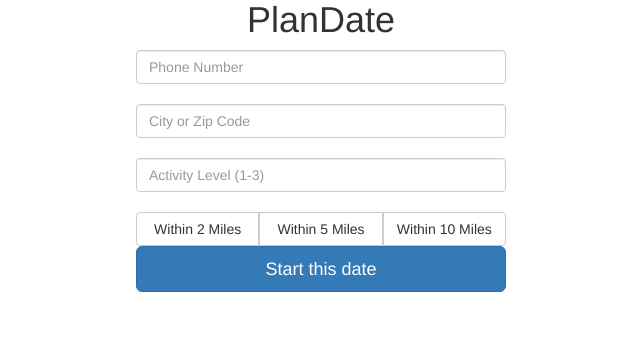
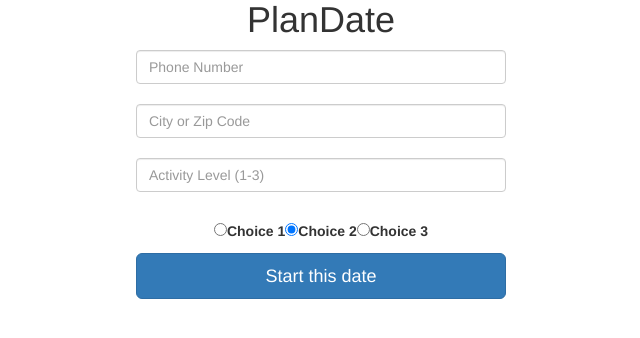
Before and after one commit to shafiry/plandate, a Flask app: page / in a window 1280 px wide. Shown: the part 212-550 px from the top of the page, without its empty margins (319-959 px from the left). Run offline with Flask 2, Linux system fonts and the light colour scheme; some libraries are stand-ins or nearby versions.

Commit message:
radio buttons

```diff
--- a/templates/index.html
+++ b/templates/index.html
@@ -24,17 +24,11 @@
  	<input class="form-control" type=text placeholder="City or Zip Code" name=address><br>
   	<!--<input class="form-control" type=text placeholder="Range (meters)" name=distance><br>-->
   	<input class="form-control" type=text placeholder="Activity Level (1-3)" name=activity><br>
-      	<div class="btn-group btn-group-justified" name=distance>
-    	 <div class="btn-group">
-          <button type="button" class="btn btn-default" value="3200">Within 2 Miles</button>
-         </div>
-         <div class="btn-group">
-           <button type="button" class="btn btn-default" value="8000">Within 5 Miles</button>
-         </div>
-         <div class="btn-group">
-           <button type="button" class="btn btn-default" value="16000">Within 10 Miles</button>
-         </div>
-        </div>
+	<div id="distance" class="btn group btn-group-justified">
+    		<input type="radio" id="radio1" name="distance"><label for="radio1" value="3200">Choice 1</label>
+    		<input type="radio" id="radio2" name="distance" checked="checked" value="8000"><label for="radio2">Choice 2</label>
+    		<input type="radio" id="radio3" name="distance"><label for="radio3" calue="16000">Choice 3</label>
+  	</div>
   	<span id=result></span>
 	<a class="btn btn-lg btn-primary btn-block" href=# id=sub_plandate>Start this date</a>
       </div>
```
